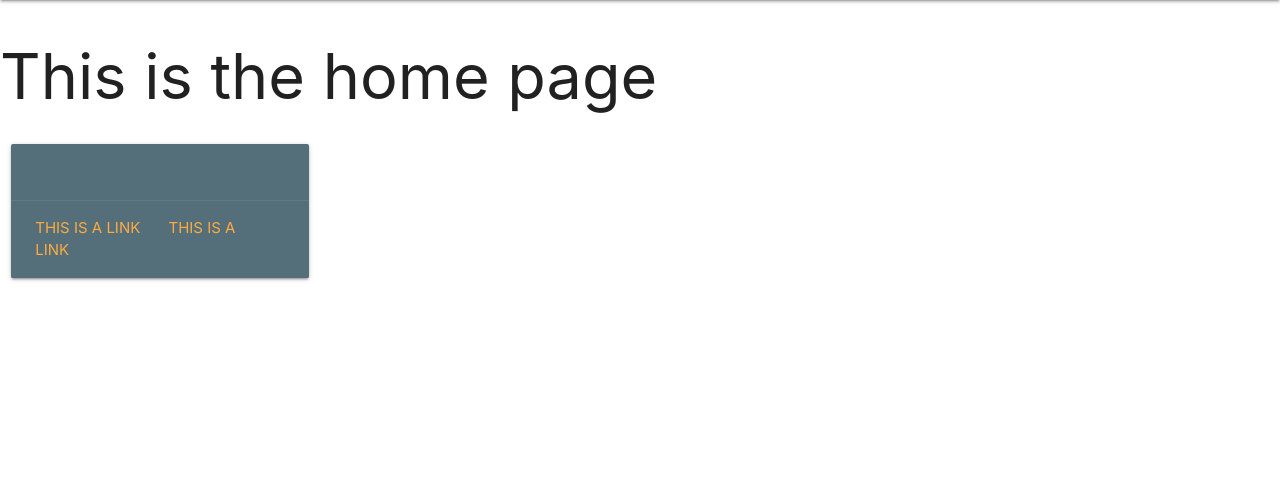
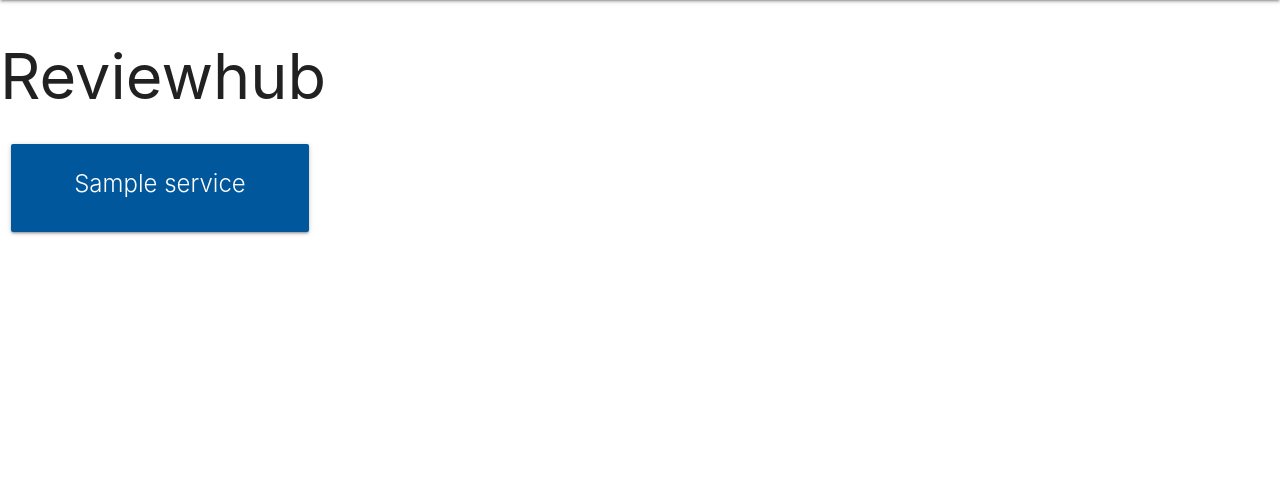
Before and after one commit to BegumDev/ReviewHubMS3, a Flask app: page /view_services in a window 1280 px wide. Shown: the part 64-544 px from the top of the page. Run offline with Flask 2, Linux system fonts and the light colour scheme; tables that the repository leaves empty hold one stand-in row (values such as "Sample post"); some libraries are stand-ins or nearby versions.

```diff
--- a/reviewhub/routes.py
+++ b/reviewhub/routes.py
@@ -3,11 +3,11 @@ from werkzeug.security import generate_password_hash, check_password_hash
 from reviewhub import app, db
 from reviewhub.models import User, Services
 
-
-# Display the homepage
-@app.route("/")
-def home():
-    return render_template("home.html")
+# View services
+@app.route("/view_services")
+def view_services():
+    name = Services.query.all()
+    return render_template("home.html", name=name)
 
 
 # 1. Register a user
@@ -38,7 +38,7 @@ def register():
 def my_account(username):
     if "user" in session:
         return render_template('my_account.html', username=session["user"])
-    return redirect(url_for("home"))
+    return redirect(url_for("view_services"))
 
 
 # 3. Log out of the my account page
@@ -80,13 +80,6 @@ def admin_page():
     return render_template('admin_page.html')
 
 
-# View services
-@app.route("/view_services")
-def view_services():
-    services = Services.query.all()
-    return render_template("home.html", services=services)
-
-
 # Add a service
 @app.route("/add_service", methods=["GET", "POST"])
 def add_service():
@@ -94,5 +87,5 @@ def add_service():
         service = Services(service_name=request.form.get("service_name"))
         db.session.add(service)
         db.session.commit()
-        return redirect(url_for("home"))
+        return redirect(url_for("view_services"))
     return render_template("add_service.html")
--- a/reviewhub/templates/add_service.html
+++ b/reviewhub/templates/add_service.html
@@ -13,5 +13,4 @@
     <button>Submit</button>
 </form>
 
-
 {% endblock %}
--- a/reviewhub/templates/base.html
+++ b/reviewhub/templates/base.html
@@ -17,9 +17,9 @@
 
     <nav>
         <div class="nav-wrapper">
-            <a href="{{ url_for('home') }}" class="brand-logo">Review Hub</a>
+            <a href="{{ url_for('view_services') }}" class="brand-logo">Review Hub</a>
             <ul id="nav-mobile" class="right hide-on-med-and-down">
-                <li><a href="{{ url_for('home') }}">Home</a></li>
+                <li><a href="{{ url_for('view_services') }}">Home</a></li>
                 <li><a href="{{ url_for('login')}}">Log in</a></li>
                 <li><a href="{{ url_for('register') }}">Register</a></li>
                 <li><a href="{{ url_for('my_account', username=session['user']) }}">My Account</a></li>
--- a/reviewhub/templates/home.html
+++ b/reviewhub/templates/home.html
@@ -1,23 +1,18 @@
 {% extends "base.html" %}
 {% block content %}
 
-<h1>This is the home page</h1>
+<h1>Reviewhub</h1>
 
 <div class="row">
-    {% for service in services %}
-        <div class="col s3 m3">
-            <div class="card blue-grey darken-1">
-                <div class="card-content white-text">
-                    <span class="card-title"></span>
-                </div>
-                <div class="card-action">
-                    <a href="#">This is a link</a>
-                    <a href="#">This is a link</a>
-                </div>
+    {% for i in name %}
+    <div class="col s12 m6 l3">
+        <div class="card light-blue darken-4 center-align">
+            <div class="card-content white-text">
+                <span class="card-title">{{ i.service_name }}</span>
             </div>
         </div>
+    </div>
     {% endfor %}
 </div>
 
-
 {% endblock %}
```
